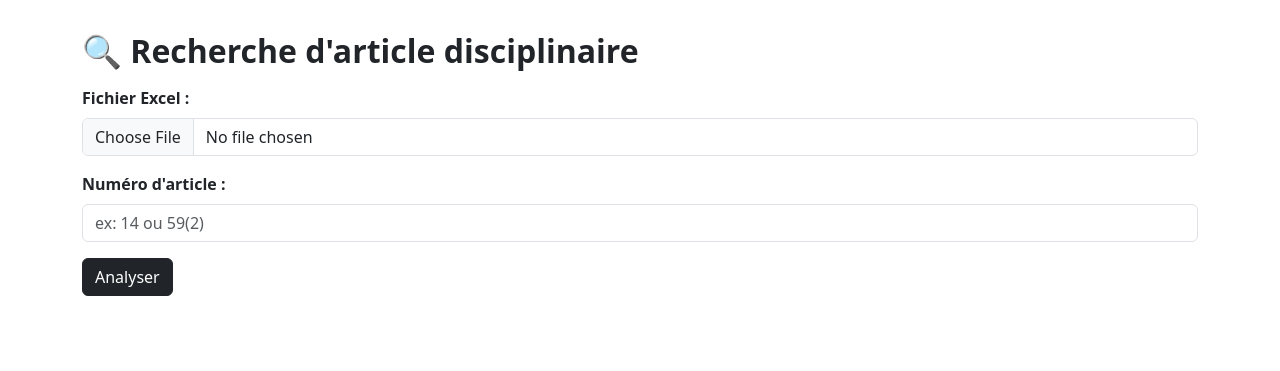
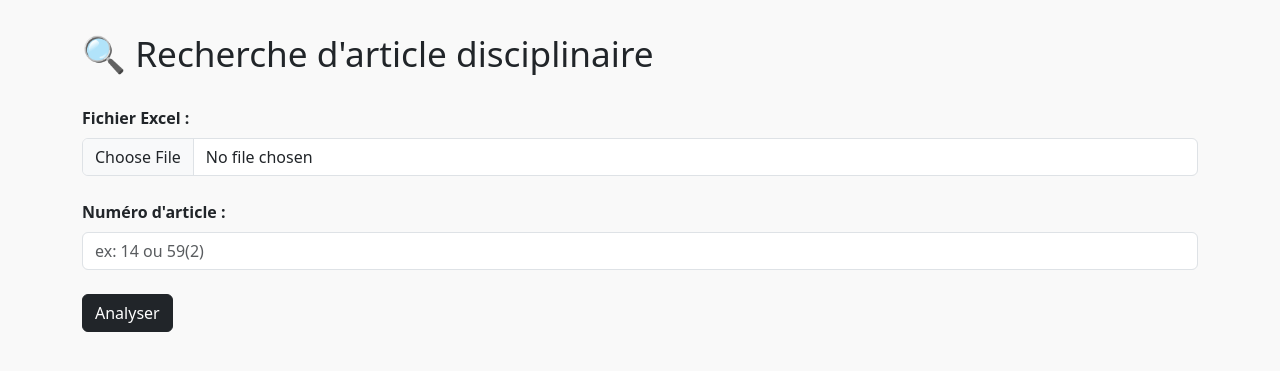
Before and after one commit to BPelletier258/analyseur-discipline, a Flask app: page / in a window 1280 px wide. Shown: the top 371 px of the page. Run offline with Flask 2, Linux system fonts and the light colour scheme.

Commit message:
Update index.html

```diff
--- a/templates/index.html
+++ b/templates/index.html
@@ -3,22 +3,28 @@
 <head>
     <meta charset="UTF-8">
     <title>Recherche d'article disciplinaire</title>
-    <link href="https://cdn.jsdelivr.net/npm/bootstrap@5.3.0/dist/css/bootstrap.min.css" rel="stylesheet">
+    <link rel="stylesheet" href="https://cdn.jsdelivr.net/npm/bootstrap@5.3.0/dist/css/bootstrap.min.css">
     <style>
         body {
             padding: 2rem;
+            background-color: #f9f9f9;
+        }
+        .rouge {
+            font-weight: bold;
+            color: red;
         }
         h1 {
-            font-size: 2rem;
-            font-weight: bold;
-            margin-bottom: 1rem;
+            font-size: 2.2rem;
+            margin-bottom: 2rem;
         }
-        .rouge {
-            color: red;
+        .form-label {
             font-weight: bold;
         }
-        .table th, .table td {
-            vertical-align: top;
+        .form-section {
+            margin-bottom: 1.5rem;
+        }
+        .table-container {
+            margin-top: 2rem;
         }
     </style>
 </head>
@@ -26,30 +32,29 @@
     <div class="container">
         <h1>🔍 Recherche d'article disciplinaire</h1>
 
-        <form method="POST" action="/analyse" enctype="multipart/form-data" class="mb-4">
-            <div class="mb-3">
-                <label for="fichier" class="form-label"><strong>Fichier Excel :</strong></label>
-                <input type="file" name="fichier" id="fichier" class="form-control" required>
+        <form method="post" action="/analyse" enctype="multipart/form-data">
+            <div class="form-section">
+                <label class="form-label">Fichier Excel :</label>
+                <input type="file" name="fichier" class="form-control" required>
             </div>
-            <div class="mb-3">
-                <label for="article" class="form-label"><strong>Numéro d'article :</strong></label>
-                <input type="text" name="article" id="article" class="form-control" placeholder="ex: 14 ou 59(2)" required>
+            <div class="form-section">
+                <label class="form-label">Numéro d'article :</label>
+                <input type="text" name="article" class="form-control" placeholder="ex: 14 ou 59(2)" required>
             </div>
             <button type="submit" class="btn btn-dark">Analyser</button>
         </form>
 
-        {% if article %}
-            <h4>Résultats pour l'article {{ article }}</h4>
-        {% endif %}
-
         {% if erreur %}
-            <div class="alert alert-danger" role="alert">
-                Erreur de traitement : {{ erreur }}
+            <div class="alert alert-danger mt-4">
+                <strong>Erreur de traitement :</strong> {{ erreur }}
             </div>
         {% endif %}
 
         {% if tableau_html %}
-            {{ tableau_html | safe }}
+            <div class="table-container">
+                <h4 class="mt-5">Résultats pour l'article {{ article }}</h4>
+                {{ tableau_html | safe }}
+            </div>
         {% endif %}
     </div>
 </body>
```
